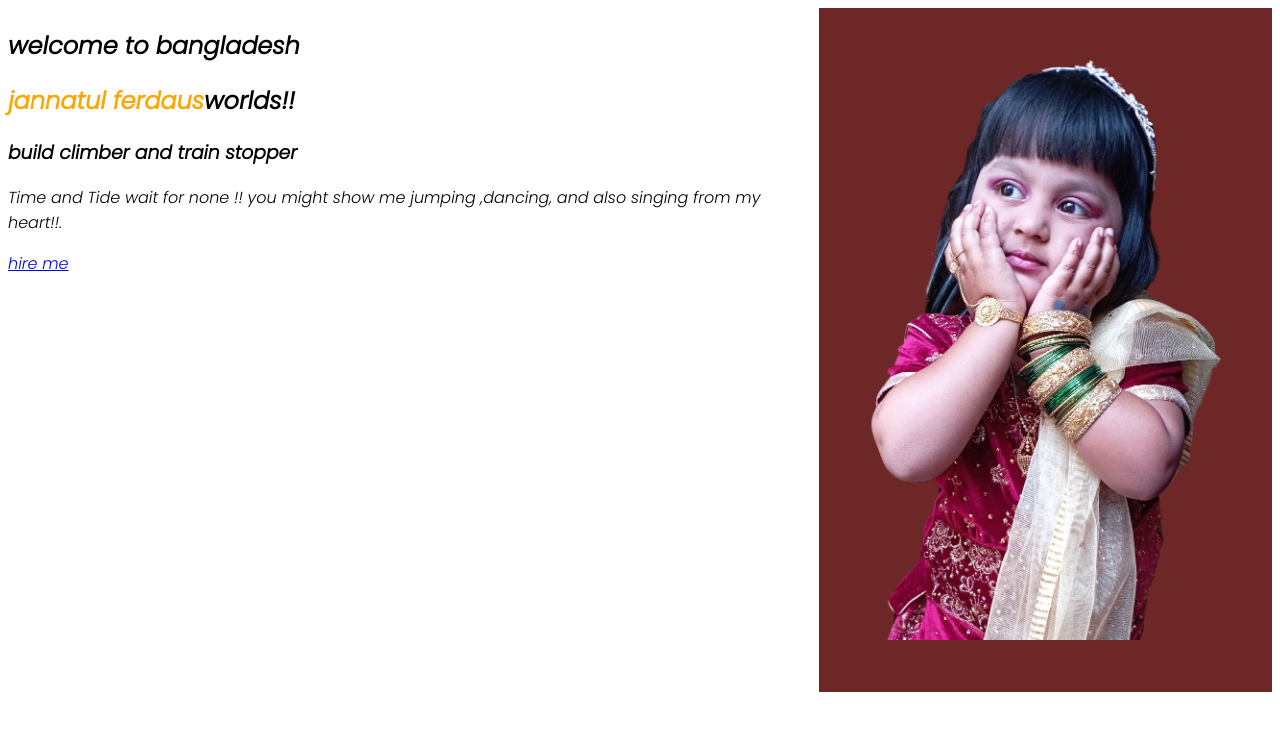
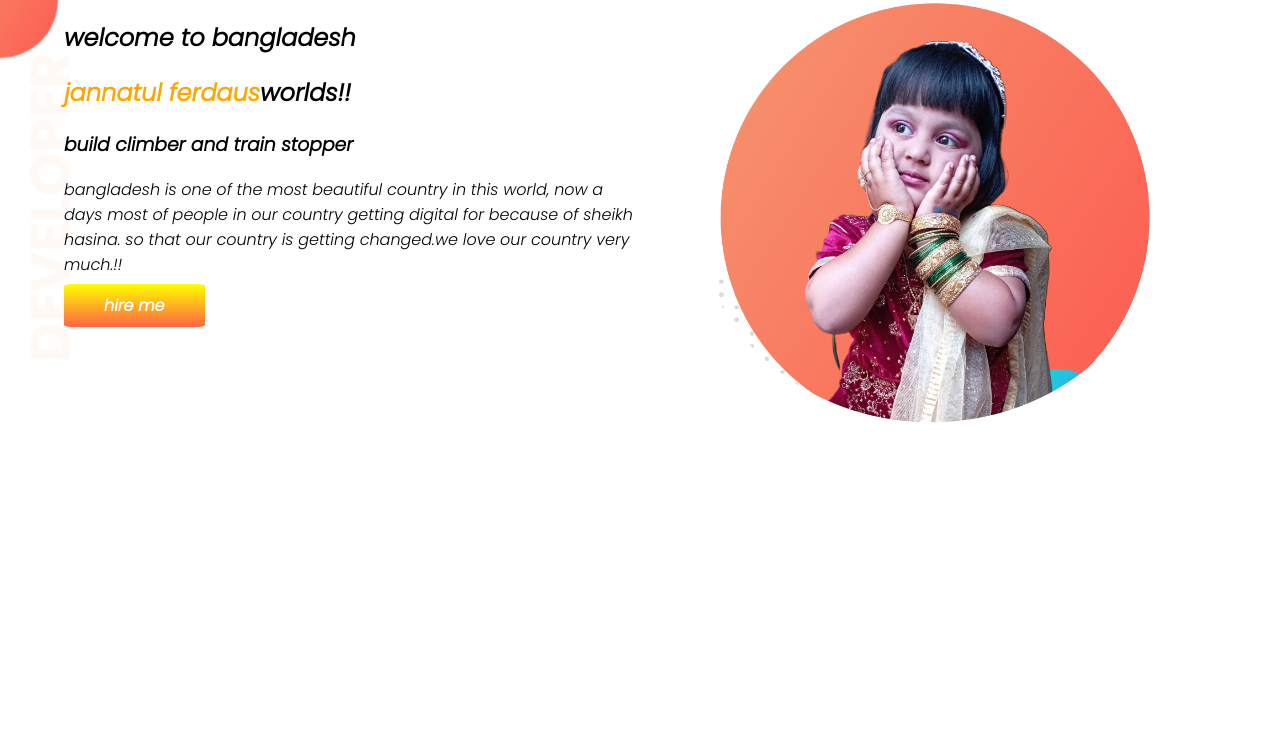
Before and after one commit to jannatulferdausirin/Developer-portfolio, a plain HTML site: page index.html in a window 1280 px wide. Drawn offline with Linux system fonts and the light colour scheme.

Commit message:
top banner added

```diff
--- a/index.html
+++ b/index.html
@@ -12,22 +12,23 @@
     <link rel="stylesheet" href="style.css">
 </head>
 <body>
-    <section>
-        <div class:"half-width">
+    <section class="top-banner">
+        <div class="half-width">
         <h1>welcome to bangladesh</h1>
         <h1> <span class="orenge-color" >jannatul ferdaus</span>worlds!!</h1></body>
 
         <h3>build climber and train stopper</h3>
-        <p>Time and Tide wait for none !!
-            you might show me jumping ,dancing,
-            and also singing from my heart!!.
+        <p>
+            bangladesh is one of the most beautiful country in this world,
+            now a days most of people in our country getting digital for because of sheikh hasina.
+            so that our country is getting changed.we love our country very much.!!
         </p>
 
-        <a target="-blank" href="https://www.programming-hero.com/">hire me</a>
+        <a class="link-button" target="-blank" href="https://www.programming-hero.com/">hire me</a>
     </div>
 
-    <div class:"half-width">
-        <img src="raisa.png" alt="this is a photo of raisa">
+    <div class="half-width">
+        <img src="my-bg.png" alt="this is a photo of raisa">
     </div>
 </section>
 
--- a/style.css
+++ b/style.css
@@ -1,5 +1,6 @@
 body{
     font-family: 'Poppins', sans-serif;
+    margin: 0%;
 }
 h1{
     font: size 100%
@@ -16,17 +17,21 @@ section{
     display: flex;
 }
 .half-width{
-    width:50%;
-    padding-left:2%
+    width: 50%;
+    padding-left:5%
 }
-.half-width img{
-    width:80%;
+.half-width img {
+    width: 80%;
 }
 .link-button{
     text-decoration: none;
     background-image: linear-gradient(yellow,tomato);
-background-color: orange;
-padding: 10px 40px;
-border-radius: 5%;
-color:white;
+    padding: 10px 40px;
+    color: white;
+    font-weight: 700;
+    border-radius: 5%;
 }
+.top-banner{
+    background-image: url(top-banner.png);
+    background-repeat: no-repeat;
+}
```
Also changed, not shown: my-bg.png (added), top-banner.png (added).
